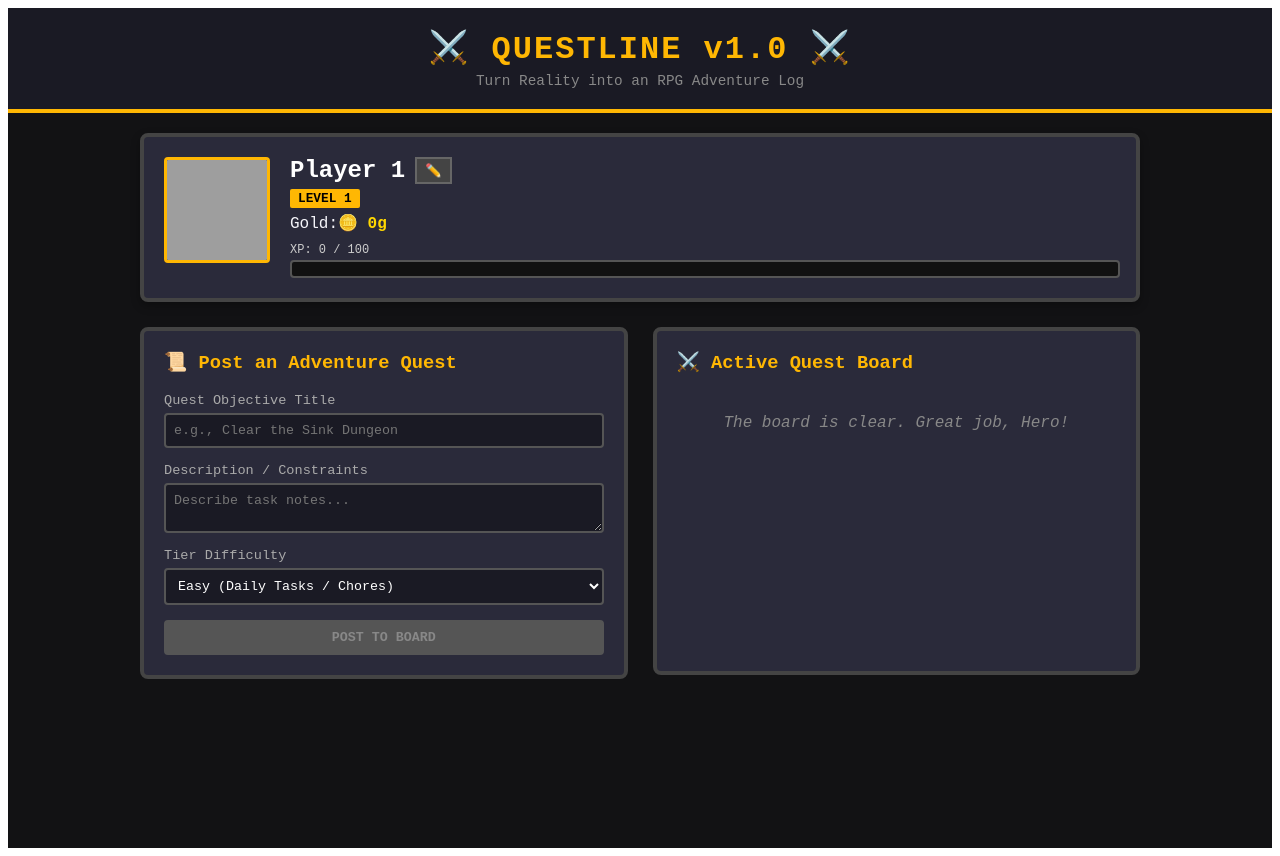
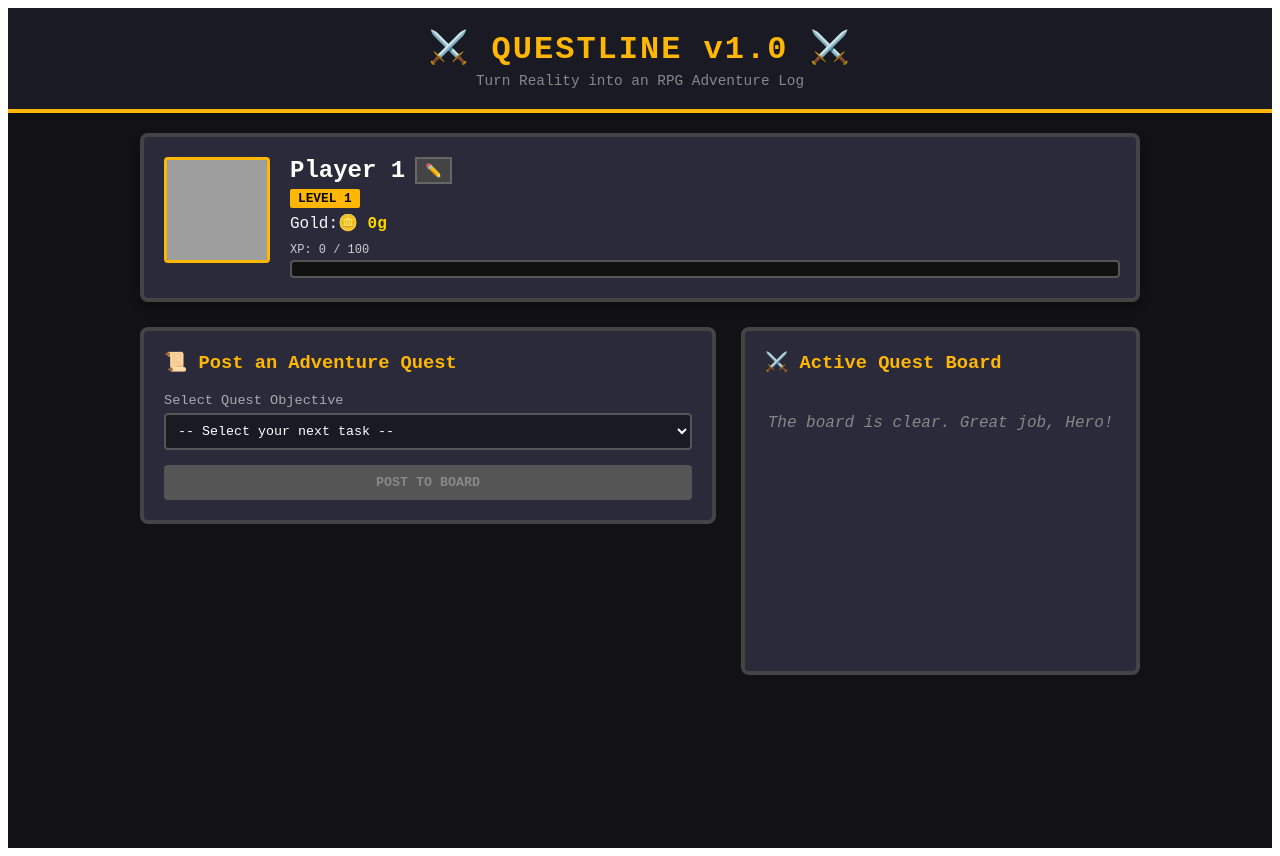
Before and after one commit to UBSITCabacunganDVinziel/QuestLine, an Angular app: page / in a window 1280 px wide. Built offline with nearby package versions, Linux system fonts and the light colour scheme; grey boxes are pictures that could not be loaded.

Commit message:
Updated quest-form.html

```diff
--- a/src/app/quest-form/quest-form.html
+++ b/src/app/quest-form/quest-form.html
@@ -1,23 +1,42 @@
 <div class="form-container">
   <h3>📜 Post an Adventure Quest</h3>
   <form (ngSubmit)="onSubmit()" #questForm="ngForm">
+
     <div class="input-group">
-        <label>Quest Objective Title</label>
-        <input type="text" [(ngModel)]="title" name="title" required placeholder="e.g., Clear the Sink Dungeon" class="pixel-input">
+      <label for="choreSelect">Select Quest Objective</label>
+      <select id="choreSelect" [(ngModel)]="selectedChoreId" name="selectedChoreId" required class="pixel-input">
+        <option value="" disabled selected>-- Select your next task --</option>
+
+        <optgroup label="🧹 Daily Maintenance">
+          <option *ngFor="let chore of getChoresByCategory('Daily Maintenance')" [value]="chore.id">
+            {{ chore.name }}
+          </option>
+        </optgroup>
+
+        <optgroup label="🌱 Mental & Physical Health">
+          <option *ngFor="let chore of getChoresByCategory('Mental & Physical')" [value]="chore.id">
+            {{ chore.name }}
+          </option>
+        </optgroup>
+
+        <optgroup label="🧠 Deep Focus & Admin">
+          <option *ngFor="let chore of getChoresByCategory('Deep Focus & Admin')" [value]="chore.id">
+            {{ chore.name }}
+          </option>
+        </optgroup>
+
+        <optgroup label="⚔️ Epic Feats">
+          <option *ngFor="let chore of getChoresByCategory('Epic Feats')" [value]="chore.id">
+            {{ chore.name }}
+          </option>
+        </optgroup>
+      </select>
     </div>
 
-      <div class="input-group">
-        <label>Description / Constraints</label>
-        <textarea [(ngModel)]="description" name="description" required placeholder="Describe task notes..." class="pixel-input"></textarea>
-      </div>
-
-      <div class="input-group">
-        <label>Tier Difficulty</label>
-        <select [(ngModel)]="difficulty" name="difficulty" class="pixel-input">
-          <option value="Easy">Easy (Daily Tasks / Chores)</option>
-          <option value="Medium">Medium (Studies / Workouts)</option>
-          <option value="Hard">Hard (Exams / Large Projects)</option>
-        </select>
+    <div *ngIf="selectedChoreId && getSelectedChoreMetadata() as chore" class="rewards-preview" style="margin: 15px 0; padding: 10px; border: 2px dashed #ffb400; background: rgba(0,0,0,0.2); border-radius: 4px;">
+      <p style="margin: 5px 0; color: #ffb400; font-weight: bold;">⚡ Rank Tier: {{ chore.difficulty }}</p>
+      <p style="margin: 5px 0;">⭐ XP Reward: +{{ rewardTiers[chore.difficulty].xp }}</p>
+      <p style="margin: 5px 0;">🪙 Gold Reward: +{{ rewardTiers[chore.difficulty].gold }}g</p>
     </div>
 
     <button type="submit" [disabled]="!questForm.form.valid" class="post-btn">POST TO BOARD</button>
--- a/src/app/quest-form/quest-form.ts
+++ b/src/app/quest-form/quest-form.ts
@@ -2,6 +2,8 @@ import { Component, inject } from '@angular/core';
 import { CommonModule } from '@angular/common';
 import { FormsModule } from '@angular/forms';
 import { QuestService } from '../quest-sevice';
+import { CHORE_LIST, REWARD_TIERS } from '../../quest.model';
+
 
 @Component({
   selector: 'app-quest-form',
@@ -11,26 +13,23 @@ import { QuestService } from '../quest-sevice';
   styleUrl: './quest-form.css'
 })
 export class QuestForm {
-  private questService = inject(QuestService);
+  public questService = inject(QuestService);
+  public selectedChoreId = '';
+  public rewardTiers = REWARD_TIERS;
 
-  // Form fields bound via ngModel
-  public title = '';
-  public description = '';
-  public difficulty: 'Easy' | 'Medium' | 'Hard' = 'Easy';
+  getChoresByCategory(category: 'Daily Maintenance' | 'Mental & Physical' | 'Deep Focus & Admin' | 'Epic Feats') {
+    return CHORE_LIST.filter((c:any) => c.category === category);
+  }
+
+  getSelectedChoreMetadata() {
+    return CHORE_LIST.find((c:any) => c.id === this.selectedChoreId);
+  }
 
   onSubmit() {
-    if (this.title.trim() && this.description.trim()) {
-      // Send data to the state manager
-      this.questService.addQuest(
-        this.title.trim(),
-        this.description.trim(),
-        this.difficulty
-      );
+    if (!this.selectedChoreId) return;
 
-      // Reset form controls for the next quest entry
-      this.title = '';
-      this.description = '';
-      this.difficulty = 'Easy';
-    }
+    this.questService.addQuest(this.selectedChoreId);
+
+    this.selectedChoreId = '';
   }
 }
--- a/src/app/quest-list/quest-list.ts
+++ b/src/app/quest-list/quest-list.ts
@@ -1,8 +1,8 @@
 import { Component, inject } from '@angular/core';
 import { CommonModule } from '@angular/common';
 import { QuestService } from '../quest-sevice';
-import { Quest, CHORE_LIST } from '../quest.model';
-
+import { QuestPayload } from '../../quest.model';
+import { CHORE_LIST } from '../../quest.model';
 @Component({
   selector: 'app-quest-list',
   standalone: true,
@@ -14,10 +14,10 @@ export class QuestList {
   public questService = inject(QuestService);
 
   getChoreMetadata(choreId: string) {
-    return CHORE_LIST.find(c => c.id === choreId);
+    return CHORE_LIST.find((c: any) => c.id === choreId);
   }
 
-  trackById(index: number, item: Quest) {
+  trackById(index: number, item: QuestPayload) {
     return item.id;
   }
 }
--- a/src/app/quest-sevice.ts
+++ b/src/app/quest-sevice.ts
@@ -1,17 +1,19 @@
 import { Injectable, signal, computed } from '@angular/core';
-import { Quest, CharacterStats, CHORE_LIST, REWARD_TIERS } from './quest.model';
+import { QuestPayload, CharacterStats } from '../quest.model';
+import { CHORE_LIST } from '../quest.model';
+import { REWARD_TIERS } from '../quest.model';
 
 @Injectable({
   providedIn: 'root'
 })
 export class QuestService {
-  private questsSignal = signal<Quest[]>(this.loadQuests());
+  private questsSignal = signal<QuestPayload[]>(this.loadQuests());
   private statsSignal = signal<CharacterStats>(this.loadStats());
 
   public quests = computed(() => this.questsSignal());
   public stats = computed(() => this.statsSignal());
 
-  private loadQuests(): Quest[] {
+  private loadQuests(): QuestPayload[] {
     return JSON.parse(localStorage.getItem('questline_quests') || '[]');
   }
 
@@ -32,10 +34,10 @@ export class QuestService {
   }
 
   addQuest(choreId: string) {
-    const choreExists = CHORE_LIST.some(c => c.id === choreId);
+    const choreExists = CHORE_LIST.some((c: any) => c.id === choreId);
     if (!choreExists) return;
 
-    const newQuest: Quest = {
+    const newQuest: QuestPayload = {
       id: crypto.randomUUID(),
       choreId: choreId,
       isCompleted: false
@@ -53,7 +55,7 @@ export class QuestService {
   completeQuest(id: string) {
     this.questsSignal.update(quests => quests.map(q => {
       if (q.id === id && !q.isCompleted) {
-        const choreMetadata = CHORE_LIST.find(c => c.id === q.choreId);
+        const choreMetadata = CHORE_LIST.find((c: any) => c.id === q.choreId);
 
         if (choreMetadata) {
           const rewards = REWARD_TIERS[choreMetadata.difficulty];
```
Also changed, not shown: src/quest.model.ts (+11 -0 lines). Lines whose indentation alone changed are shown as unchanged.
